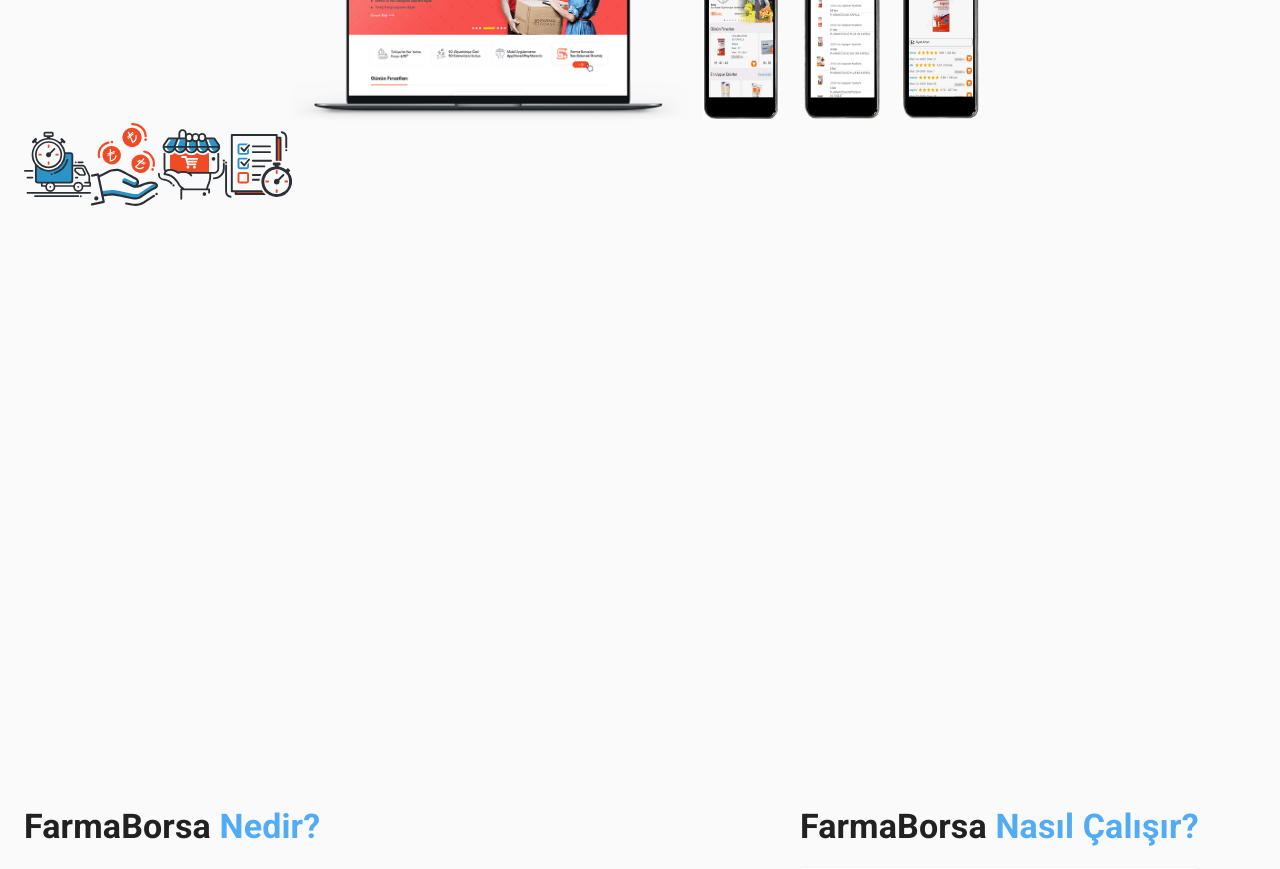
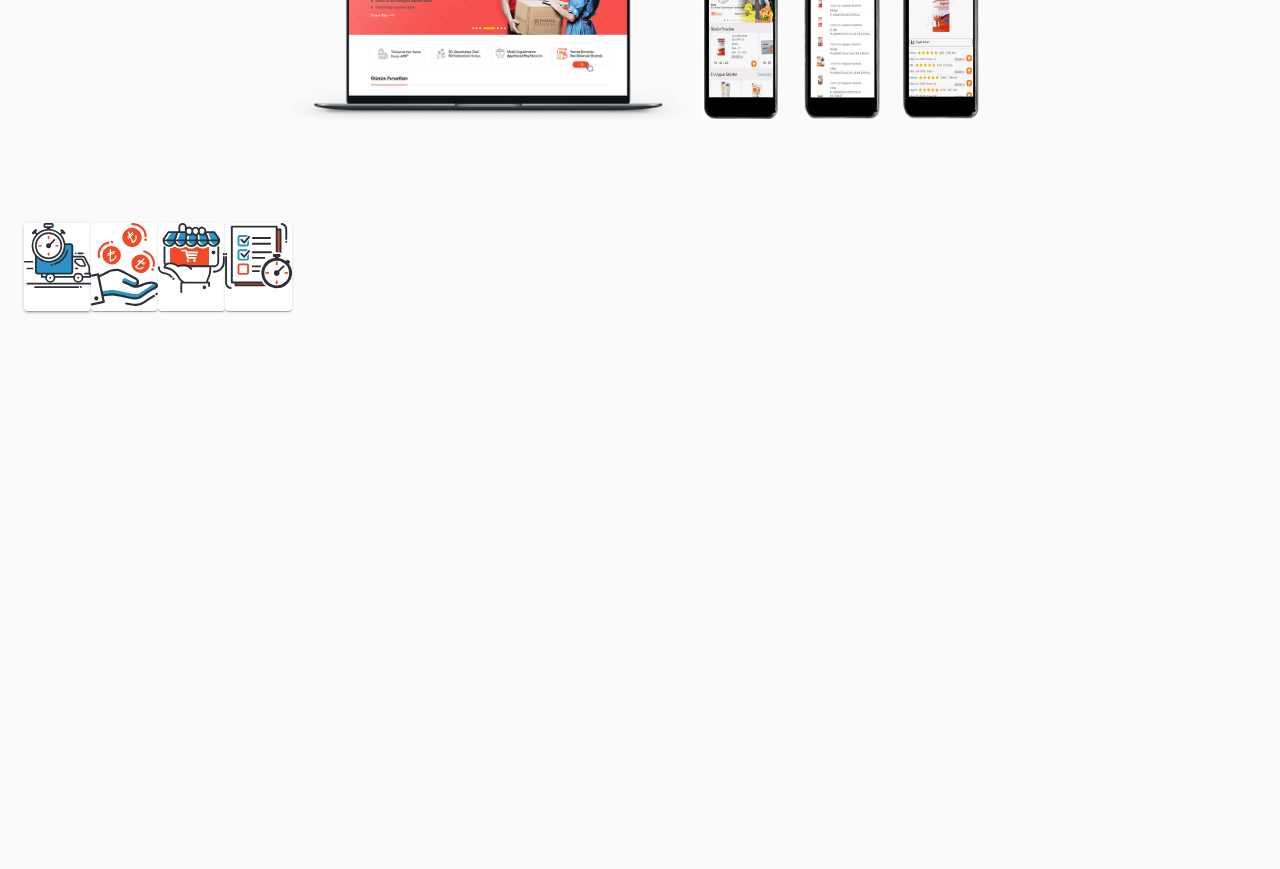
Before and after one commit to alimertcakar/f-borsa, a React (Create React App) app: page / in a window 1280 px wide. Shown: the part 780-1649 px from the top of the page. Built offline with nearby package versions, Linux system fonts and the light colour scheme.

Commit message:
stickerlar

```diff
--- a/src/Components/Content.js
+++ b/src/Components/Content.js
@@ -4,6 +4,8 @@
 import { makeStyles } from '@material-ui/core/styles';
 import Container from '@material-ui/core/Container';
 import Button from '@material-ui/core/Button';
+import Paper from '@material-ui/core/Paper';
+
 import FarmaBorsa1 from "../Img/farmaborsa1.png";
 import FarmaBorsa2 from "../Img/farmaborsa2.png";
 import Farmaekg from "../Img/farmaekg.jpeg";
@@ -65,7 +67,7 @@
         },
         mobildenaninda: { marginBottom: 45 },
         stickerlar: {
-
+            marginTop: 100,
         }
     }),
 );
@@ -108,15 +110,24 @@
                         <img src={Farmaekg2} alt="" aria-hidden="true" width="100px"></img>
                         <img src={Farmaekg3} alt="" aria-hidden="true" width="100px"></img>
 
+
                     </Grid>
 
                 </Grid>
             </Grid>
             <Grid container className={classes.stickerlar}>
-                <img src={FarmaBorsaSticker} alt="" aria-hidden="true" width="67px"></img>
-                <img src={FarmaBorsaSticker2} alt="" aria-hidden="true" width="67px"></img>
-                <img src={FarmaBorsaSticker3} alt="" aria-hidden="true" width="67px"></img>
-                <img src={FarmaBorsaSticker4} alt="" aria-hidden="true" width="67px"></img>
+                <Paper elevation={2}>
+                    <img src={FarmaBorsaSticker} alt="" aria-hidden="true" width="67px"></img>
+                </Paper>
+                <Paper>
+                    <img src={FarmaBorsaSticker2} alt="" aria-hidden="true" width="67px"></img>
+                </Paper>
+                <Paper>
+                    <img src={FarmaBorsaSticker3} alt="" aria-hidden="true" width="67px"></img>
+                </Paper>
+                <Paper>
+                    <img src={FarmaBorsaSticker4} alt="" aria-hidden="true" width="67px"></img>
+                </Paper>
 
             </Grid>
             <Grid container className={classes.farmaborsaaciklama} >
```
